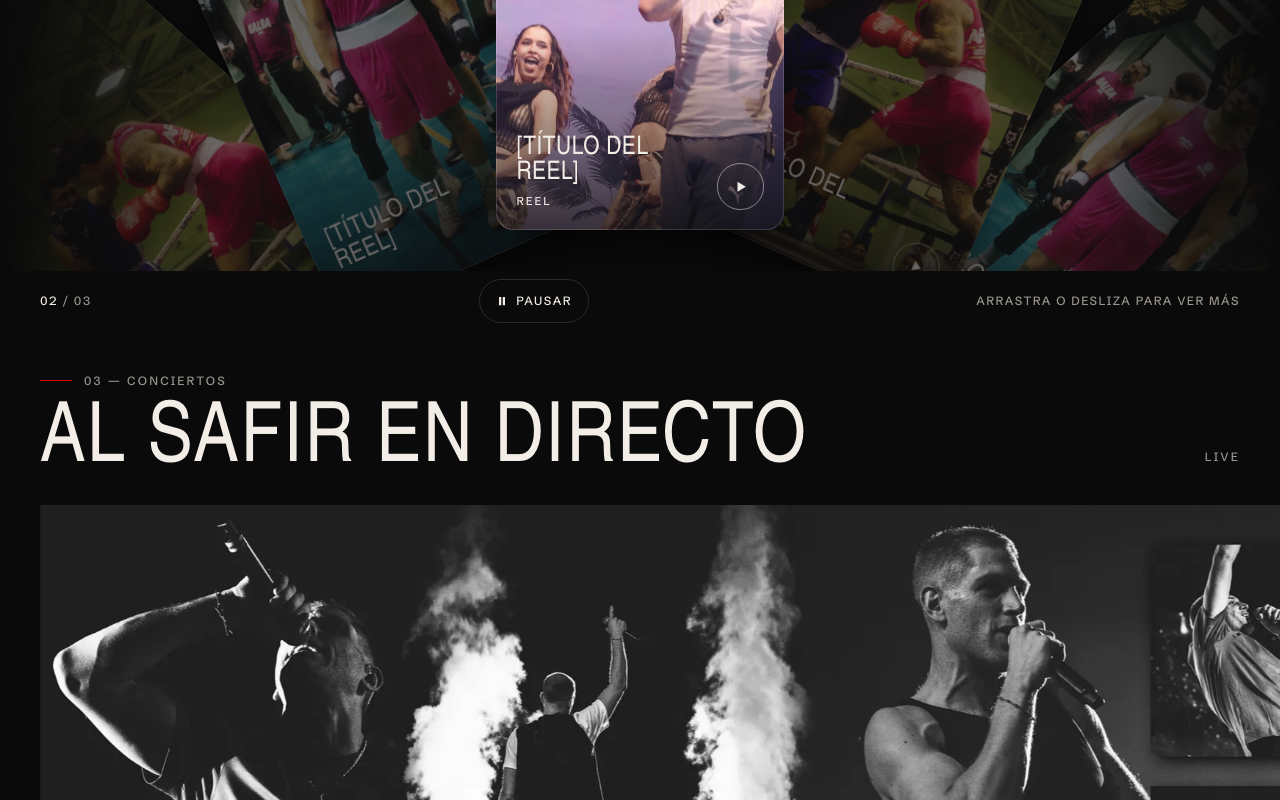
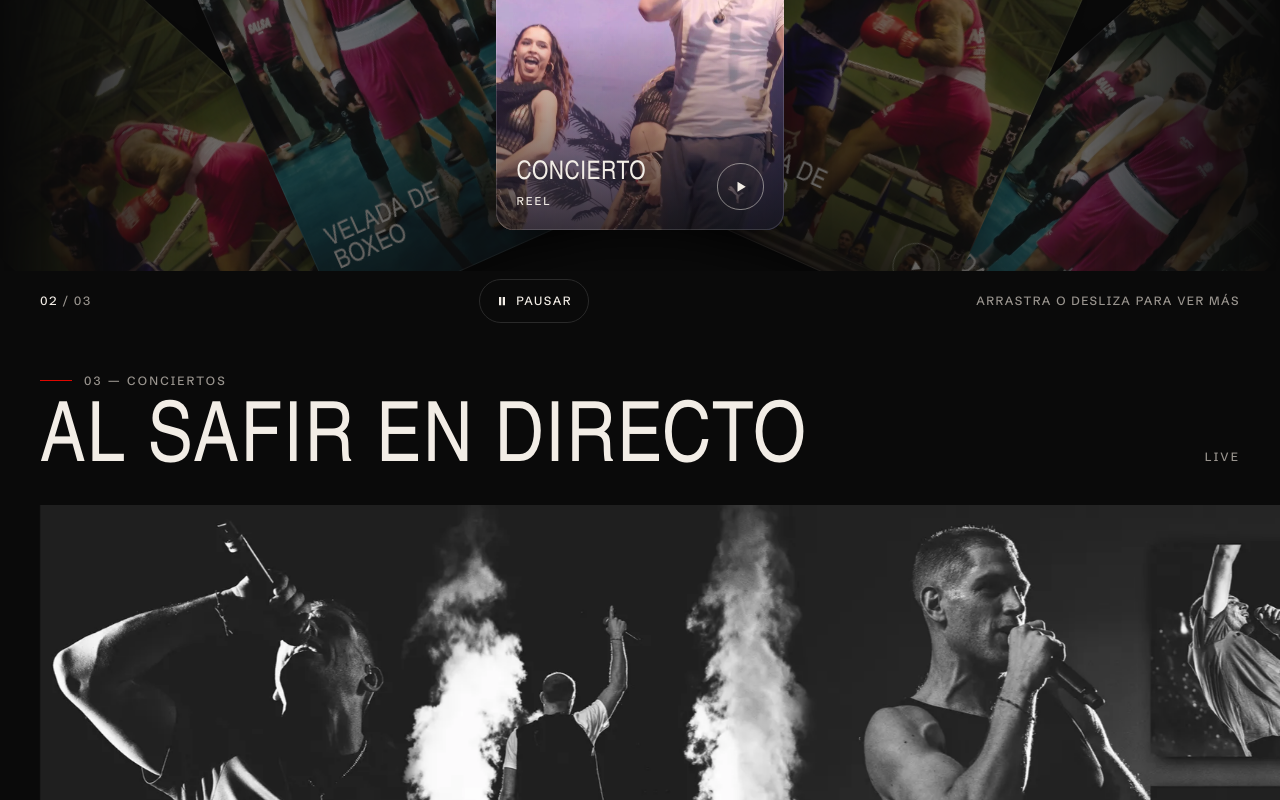
Before and after one commit to Alvaro-Demi/demi-portfolio, an Angular app: page / in a window 1280 px wide. Shown: the part 1820-2620 px from the top of the page. Built offline with nearby package versions, Linux system fonts and the light colour scheme; a web font is replaced by a local one.

Commit message:
seccion reels+ cambio3

```diff
--- a/src/app/data/home.data.ts
+++ b/src/app/data/home.data.ts
@@ -97,7 +97,7 @@ export const VIDEOCLIPS: readonly WorkEntry[] = [
 export const SOCIAL_REELS: readonly SocialReel[] = [
   {
     id: 'reel-velada',
-    title: PENDING_TITLE, // Pendiente: título del reel.
+    title: 'Velada de Boxeo', // Pendiente: título del reel.
     context: 'Reel',
     year: null,
     video: 'reel-01',
@@ -113,7 +113,7 @@ export const SOCIAL_REELS: readonly SocialReel[] = [
   },
   {
     id: 'reel-directo',
-    title: PENDING_TITLE, // Pendiente: título del reel.
+    title: 'Concierto', // Pendiente: título del reel.
     context: 'Reel',
     year: null,
     video: 'reel-02',
@@ -129,7 +129,7 @@ export const SOCIAL_REELS: readonly SocialReel[] = [
   },
   {
     id: 'reel-combate',
-    title: PENDING_TITLE, // Pendiente: título del reel.
+    title: 'Velda de Boxeo', // Pendiente: título del reel.
     context: 'Reel',
     year: null,
     video: 'reel-03',
```
